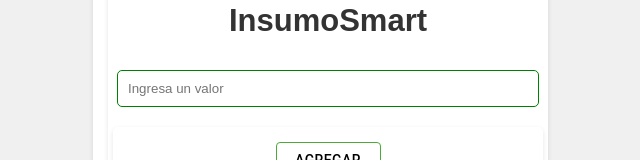
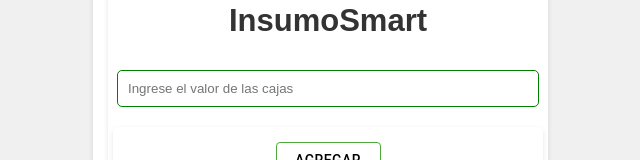
Before and after one commit to AldairZambrano/Calculador_de_mezclas, a React (Vite) app: page / in a window 1280 px wide. Shown: the part 303-463 px from the top of the page, without its empty margins (332-972 px from the left). Built offline with nearby package versions, Linux system fonts and the light colour scheme.

Commit message:
cambio del placerholder del input

```diff
--- a/src/App.jsx
+++ b/src/App.jsx
@@ -55,7 +55,7 @@ function App() {
         type="number"
         value={inputValue}
         onChange={(e) => setInputValue(e.target.value)}
-        placeholder="Ingresa un valor"
+        placeholder="Ingrese el valor de las cajas"
       />
       <div className='ButtonInput'>
         <Button variant='outlined'  style={{width:"105px",border:"1px solid #4ea93b", color:"black"}} onClick={addItem}>Agregar</Button>
```
